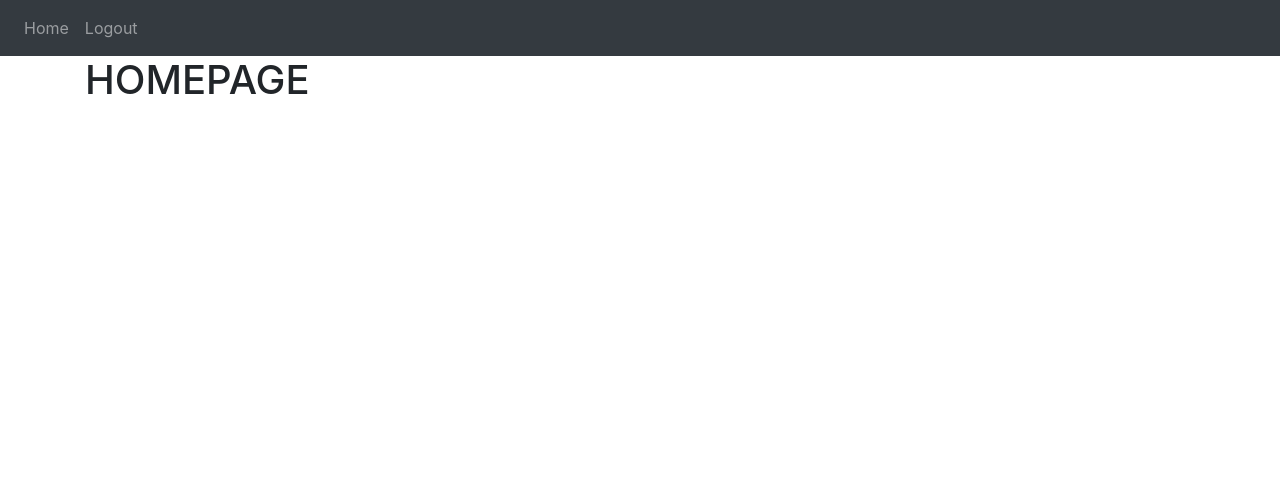
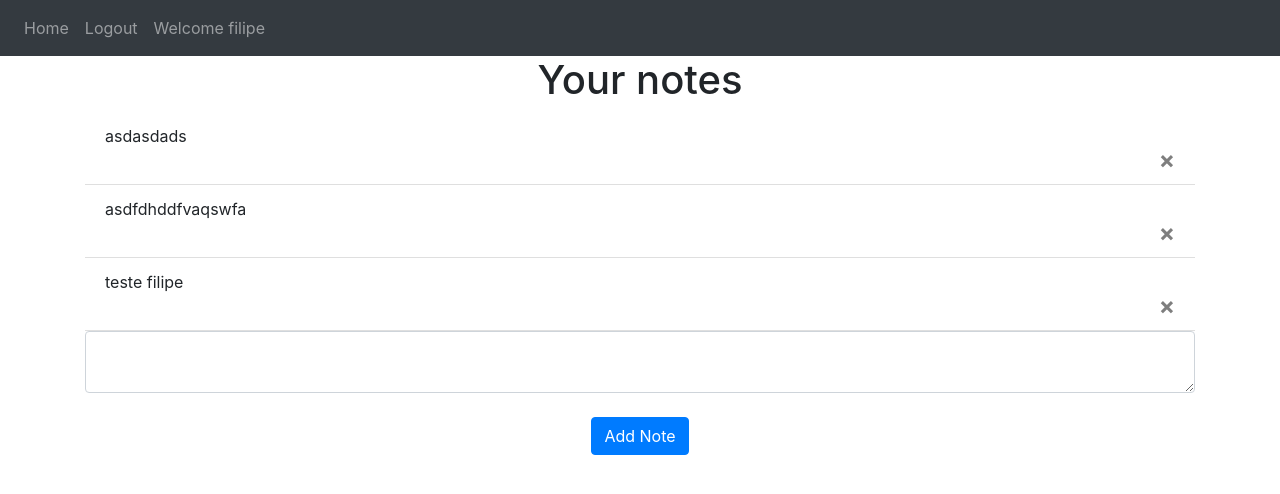
Before and after one commit to filipe11402/Flask_Notepad, a Flask app: page / in a window 1280 px wide. Shown: the top 494 px of the page. Run offline with Flask 2, Linux system fonts and the light colour scheme; a user stored in the database is signed in; data comes from the database, SQL or seed files in the repository; both versions use the stored data as it was after the commit; some libraries are stand-ins or nearby versions.

Commit message:
delete functionality + bug fix

```diff
--- a/src/templates/base.html
+++ b/src/templates/base.html
@@ -32,6 +32,7 @@
         {% if current_user.is_authenticated %}
           <a class="nav-item nav-link" id="home" href="/">Home</a>
           <a class="nav-item nav-link" id="logout" href="/accounts/logout">Logout</a>
+          <a class="nav-item nav-link" id="">Welcome {{ current_user.first_name }}</a>
         {% else %}
           <a class="nav-item nav-link" id="login" href="/accounts/login">Login</a>
           <a class="nav-item nav-link" id="signUp" href="/accounts/register">Sign Up</a>
--- a/src/templates/index.html
+++ b/src/templates/index.html
@@ -3,5 +3,25 @@
 {% block title %}Home Page{% endblock %}
 
 {% block content %}
-<h1>HOMEPAGE</h1>
+<h1 align="center">Your notes</h1>
+<ul class="list-group list-group-flush" id="notes">
+{% for note in notes %}
+  <li class="list-group-item">
+    {{ note.text }}
+    <form action="{{ url_for('views.delete_note', id=note.id) }}" method='POST'>
+    <button type="submit" class="close">
+      <span aria-hidden="true">&times;</span>
+    </button>
+    </form>
+  </li>
+{% endfor %}
+</ul>
+
+<form method="POST">
+  <textarea name="note" id="note" class="form-control"></textarea>
+  <br />
+  <div align="center">
+    <button type="submit" class="btn btn-primary">Add Note</button>
+  </div>
+</form>
 {% endblock content %}
--- a/src/views.py
+++ b/src/views.py
@@ -1,11 +1,35 @@
-from flask import Blueprint, render_template
-from flask_login import login_required
+from flask import Blueprint, render_template, request, flash, redirect, url_for
+from flask_login import login_required, current_user
+from .models import User, Note
+from . import db
 
 #blue print to create the endpoints
 views = Blueprint('views', __name__)
 
 
-@views.route('/')
+@views.route('/', methods=['GET', 'POST'])
 @login_required
 def index():
-    return render_template('index.html')
+    if request.method == 'POST':
+        note = request.form.get('note')
+        user_id = current_user.id
+        new_note = Note(text=note, user_id=user_id)
+        db.session.add(new_note)
+        db.session.commit()
+        flash('Note Added successfuly', category='success')
+
+    all_notes = Note.query.filter_by(user_id=current_user.id)
+
+    return render_template('index.html', notes=all_notes)
+
+@views.route('/delete-note/<string:id>', methods=['POST'])
+@login_required
+def delete_note(id):
+    if request.method == 'POST':
+        note_delete = Note.query.get(id)
+        if note_delete:
+            if note_delete.user_id == current_user.id:
+                db.session.delete(note_delete)
+                db.session.commit()
+
+    return redirect(url_for('views.index'))
```
Also changed, not shown: src/base_dados.db.
